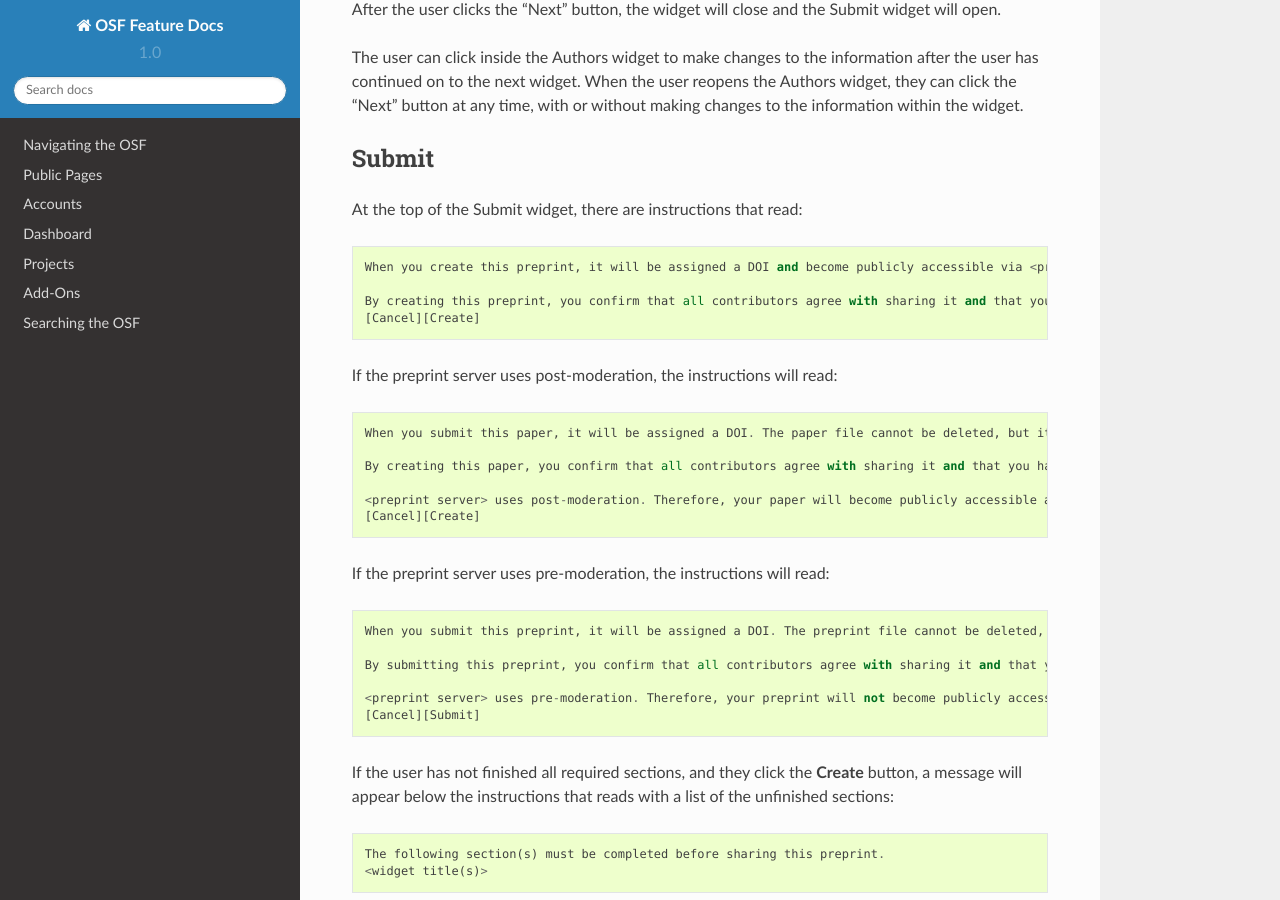
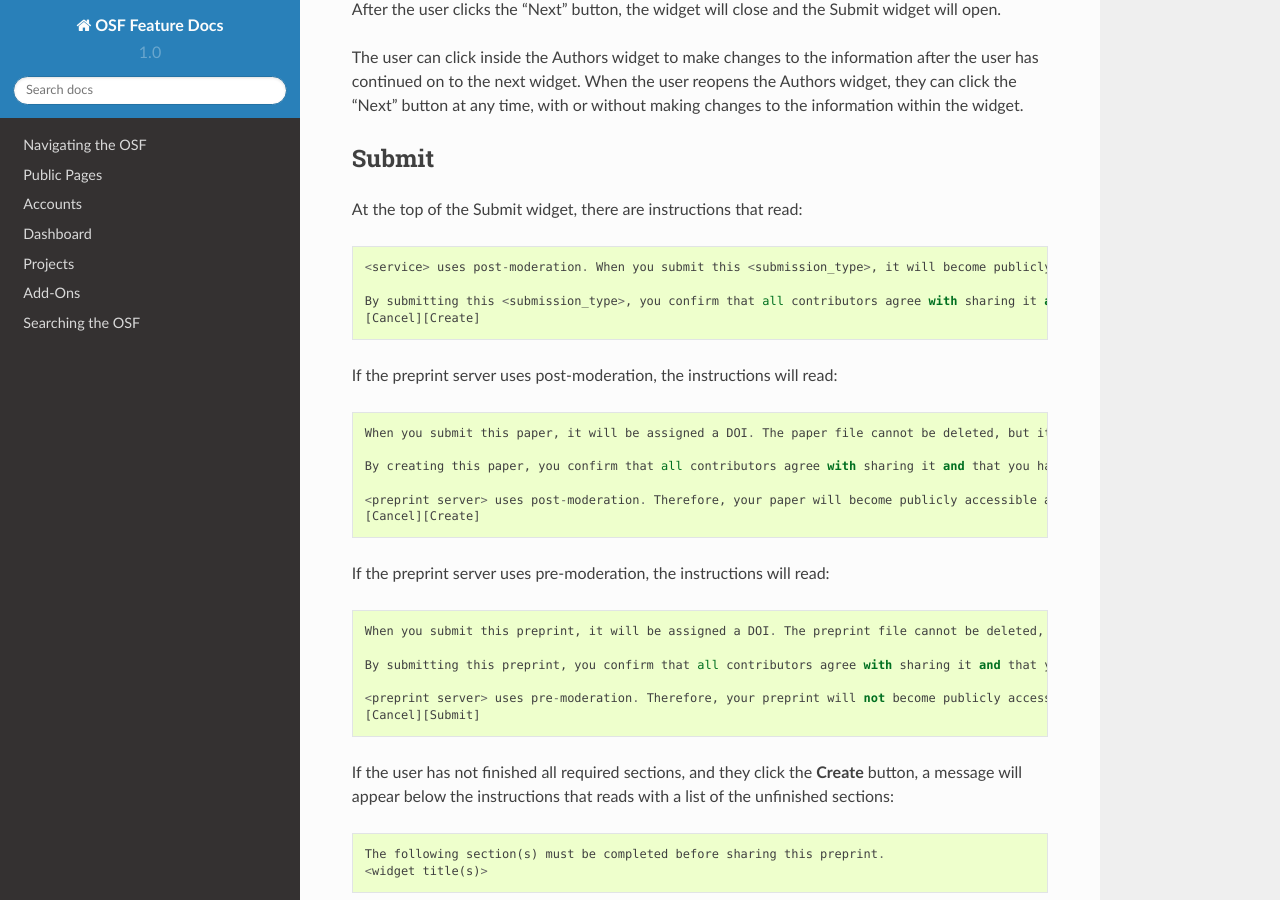
Before and after one commit to CenterForOpenScience/OSFDocs, a Sphinx documentation site: the page built from docs/pages/preprints.rst, in a window 1280 px wide and 900 px high, scrolled down 16969 px. Built offline with Sphinx 7.4.7 and the Read the Docs theme 2.0.0, drawn with Linux system fonts in a browser that asks for light colours.

Commit message:
Updated post-mod submission language

```diff
--- a/docs/pages/preprints.rst
+++ b/docs/pages/preprints.rst
@@ -518,9 +518,9 @@
 
 At the top of the Submit widget, there are instructions that read::
 
-    When you create this preprint, it will be assigned a DOI and become publicly accessible via <preprint server>. The preprint file cannot be deleted, but it can be updated or modified. The related OSF project can be used to manage supplementary materials, appendices, data, or protocols for your preprint.
+    <service> uses post-moderation. When you submit this <submission_type>, it will become publicly accessible via <service> and assigned a DOI. Your <submission_type> will onlu become private if rejected by a moderator. The <submission_type> file cannot be deleted, but it can be updated or modified. The related OSF project can be used to manage supplementary materials, appendices, data, or protocols for your <submission_type>.
 
-    By creating this preprint, you confirm that all contributors agree with sharing it and that you have the right to share this preprint.
+    By submitting this <submission_type>, you confirm that all contributors agree with sharing it and that you have the right to share this <submission_type>.
     [Cancel][Create]
 
 If the preprint server uses post-moderation, the instructions will read::
```
